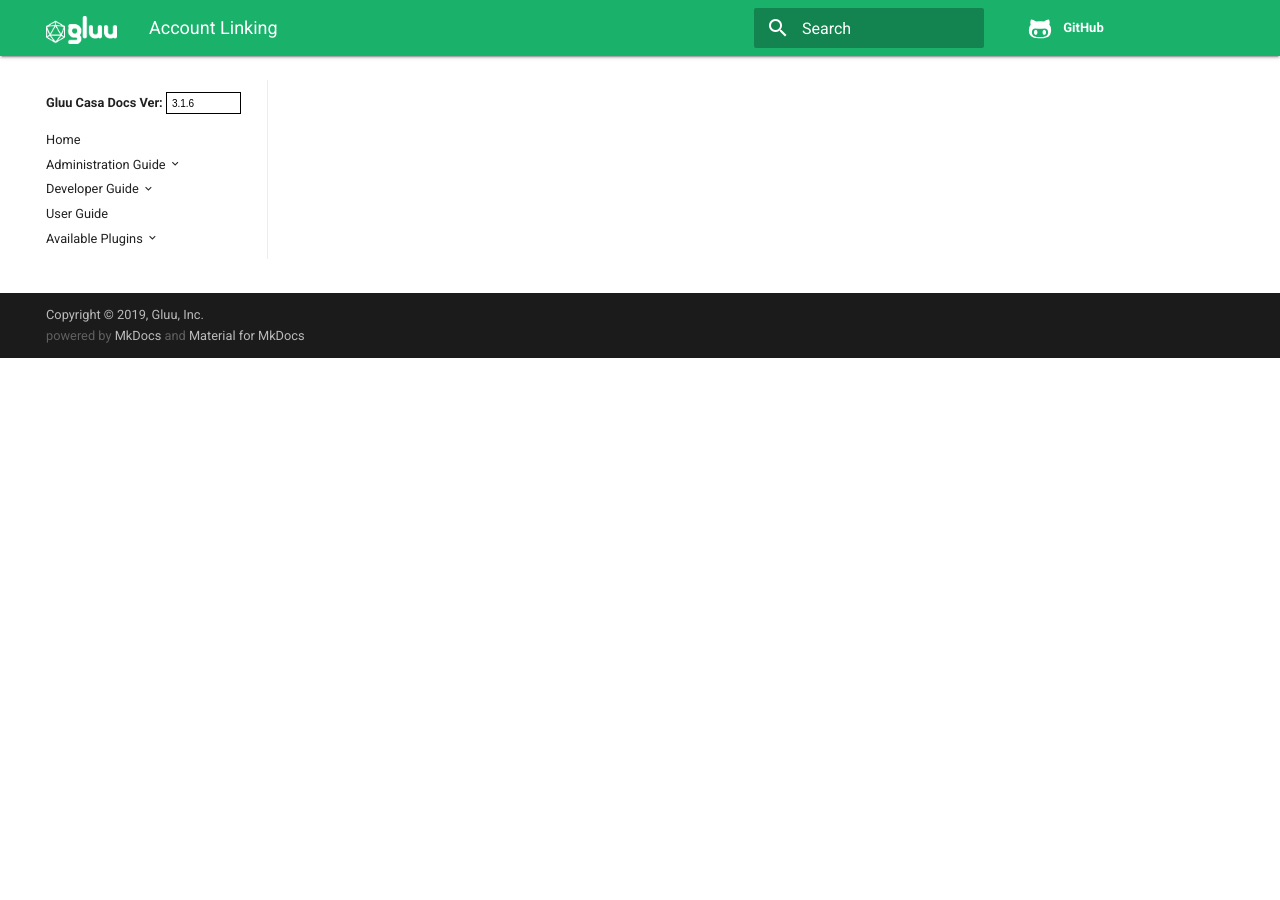
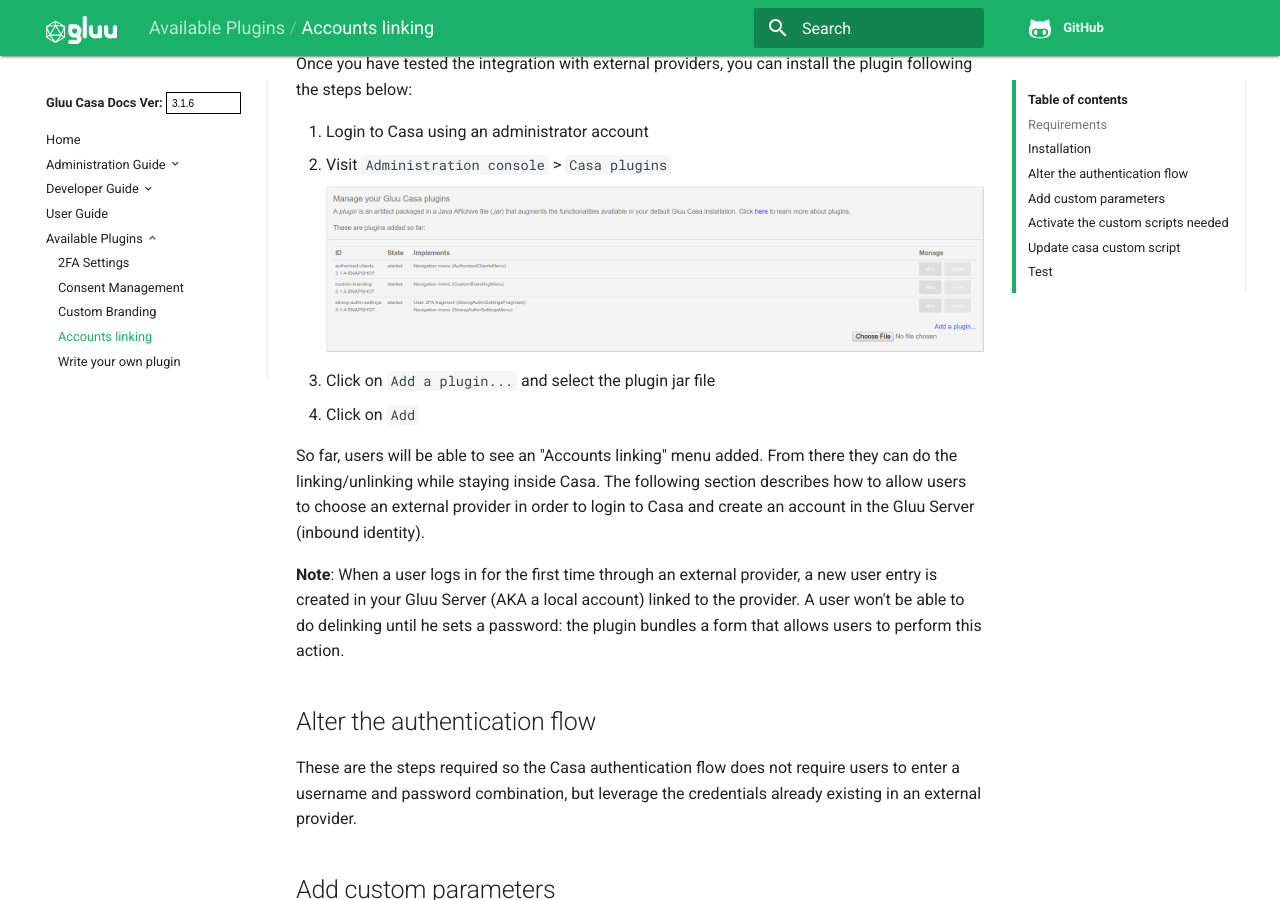
Before and after one commit to shmorri/docs-casa-prod, an MkDocs documentation site: the page built from docs/source/plugins/account-linking.md, in a window 1280 px wide and 900 px high, scrolled down 542 px. Built offline with MkDocs 1.6.1, drawn with Linux system fonts in a browser that asks for light colours; old or Windows-style settings are respelled for this version of MkDocs; before the commit the page ends 930 px from its top, so only the background shows below that; some of the changed text lies outside the part shown.

Commit message:
Feed account linking page with content

```diff
--- a/docs/mkdocs.yml
+++ b/docs/mkdocs.yml
@@ -50,4 +50,5 @@ pages:
     - '2FA Settings': 'plugins/2fa-settings.md'
     - 'Consent Management': 'plugins/consent-management.md'
     - 'Custom Branding': 'plugins/custom-branding.md'
+    - 'Accounts linking': 'plugins/account-linking.md'
     - 'Write your own plugin': 'plugins/writing-plugins.md'
--- a/docs/source/plugins/account-linking.md
+++ b/docs/source/plugins/account-linking.md
@@ -1 +1,69 @@
-# Account Linking
+# Accounts Linking
+
+This plugin allows users to link accounts used at third party sites with their local Gluu account. You can offer popular social login providers such as Google, Facebook, etc., or even SAML identity providers (IDPs).
+
+## Requirements
+
+- A Gluu Server with passport component installed
+
+- The plugin jar file must match the version of your Casa (and Gluu Server) installation.
+
+- Configure Passport to support the external providers needed. Check passport docs to learn how to do so: [SAML IDPs](https://www.gluu.org/docs/ce/authn-guide/inbound-saml-passport/) or OAuth/OIDC [providers](https://www.gluu.org/docs/ce/authn-guide/passport/). Ensure you are visiting the version of docs that matches your Gluu Server version.
+
+## Installation
+
+Once you have tested the integration with external providers, you can install the plugin following the steps below:
+
+1. Login to Casa using an administrator account
+
+1. Visit `Administration console` > `Casa plugins`
+
+    ![plugins page](../img/plugins/plugins314.png)
+
+1. Click on `Add a plugin...` and select the plugin jar file
+
+1. Click on `Add`
+
+So far, users will be able to see an "Accounts linking" menu added. From there they can do the linking/unlinking while staying inside Casa. The following section describes how to allow users to choose an external provider in order to login to Casa and create an account in the Gluu Server (inbound identity).
+
+**Note**: When a user logs in for the first time through an external provider, a new user entry is created in your Gluu Server (AKA a local account) linked to the provider. A user won't be able to do delinking until he sets a password: the plugin bundles a form that allows users to perform this action.
+
+## Alter the authentication flow
+
+These are the steps required so the Casa authentication flow does not require users to enter a username and password combination, but leverage the credentials already existing in an external provider.
+
+## Add custom parameters
+
+Add a custom parameter for authorization requests in your Gluu Server:
+
+1. In oxTrust go to `Configuration` > `Json Configuration` > `oxAuth Configuration`
+
+1. Under `authorizationRequestCustomAllowedParameters` add one item. Choose a name for it, for instance custParamCasaPassport
+
+1. Press the save button at the bottom of the page
+
+**Note**: By default every time a user logs in via a external provider, an update takes place in his profile: all attributes
+released from the external provider to oxAuth are updated in local LDAP. Attributes not received are flushed. If you don't
+want the update to take place, please also add a oxauth custom param with name `skipPassportProfileUpdate`
+
+## Activate the custom scripts needed
+
+While configuring Passport earlier, you enabled one or more authentication scripts (ie. `passport_social`/`passport_saml`). In oxTrust go to `Configuration` > `Manage custom scripts` and for every script you enabled, add a configuration parameter with name `authz_req_param_provider` and set its value to the custom authorization parameter created earlier (eg. custParamCasaPassport).
+
+## Update casa custom script
+
+Since the *standard* authentication flow will be different, the `casa` script contents must be updated. Expand the row corresponding to Casa script, back up the current script contents and then replace with those found [here](https://github.com/GluuFederation/casa-ee-plugins/raw/master/account-linking/extras/casa.py)
+
+Press the update button at the bottom of the page.
+
+The login page must be updated so it dynamically loads the external providers in a way that users can choose a provider to login/create an account:
+
+1. Login to chroot
+1. `cd` to `/opt/gluu/jetty/oxauth/custom/pages`
+1. Copy the file found [here](https://github.com/GluuFederation/casa-ee-plugins/raw/master/account-linking/extras/casa.xhtml).
+
+## Test
+
+Access casa in a web browser: `https://your-host.com/casa`. A list with the configured providers should be shown on the right pane. Clicking on an item will take you to the given provider authentication process, after this completes you will be taken back to Casa.
+
+Note that users with no (local) password don't have access to enroll credentials since the username + password combination is considered a prerequisite for multi factor authentication.
```
Also changed, not shown: docs/source/plugins/consent-management.md (+1 -1 lines).
